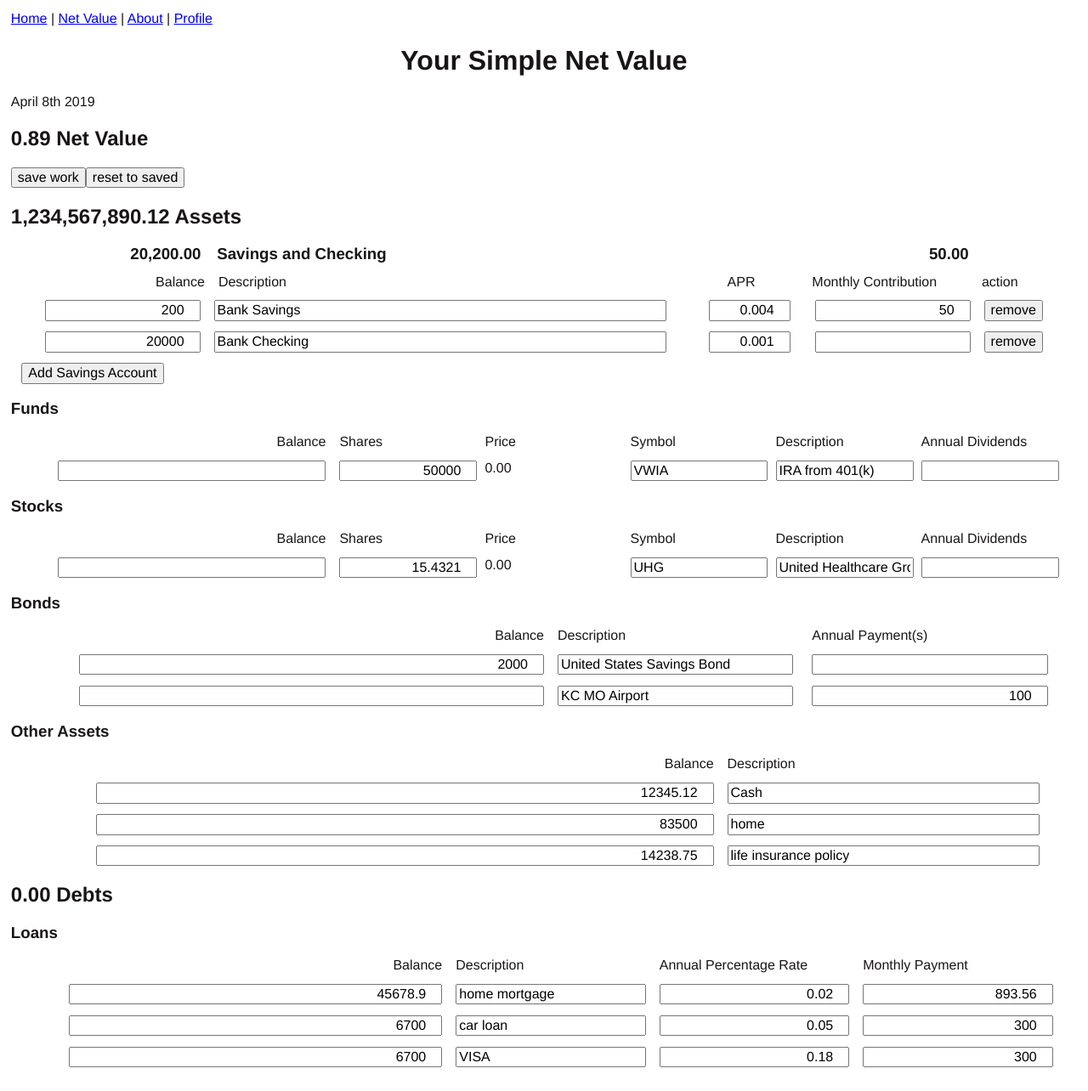
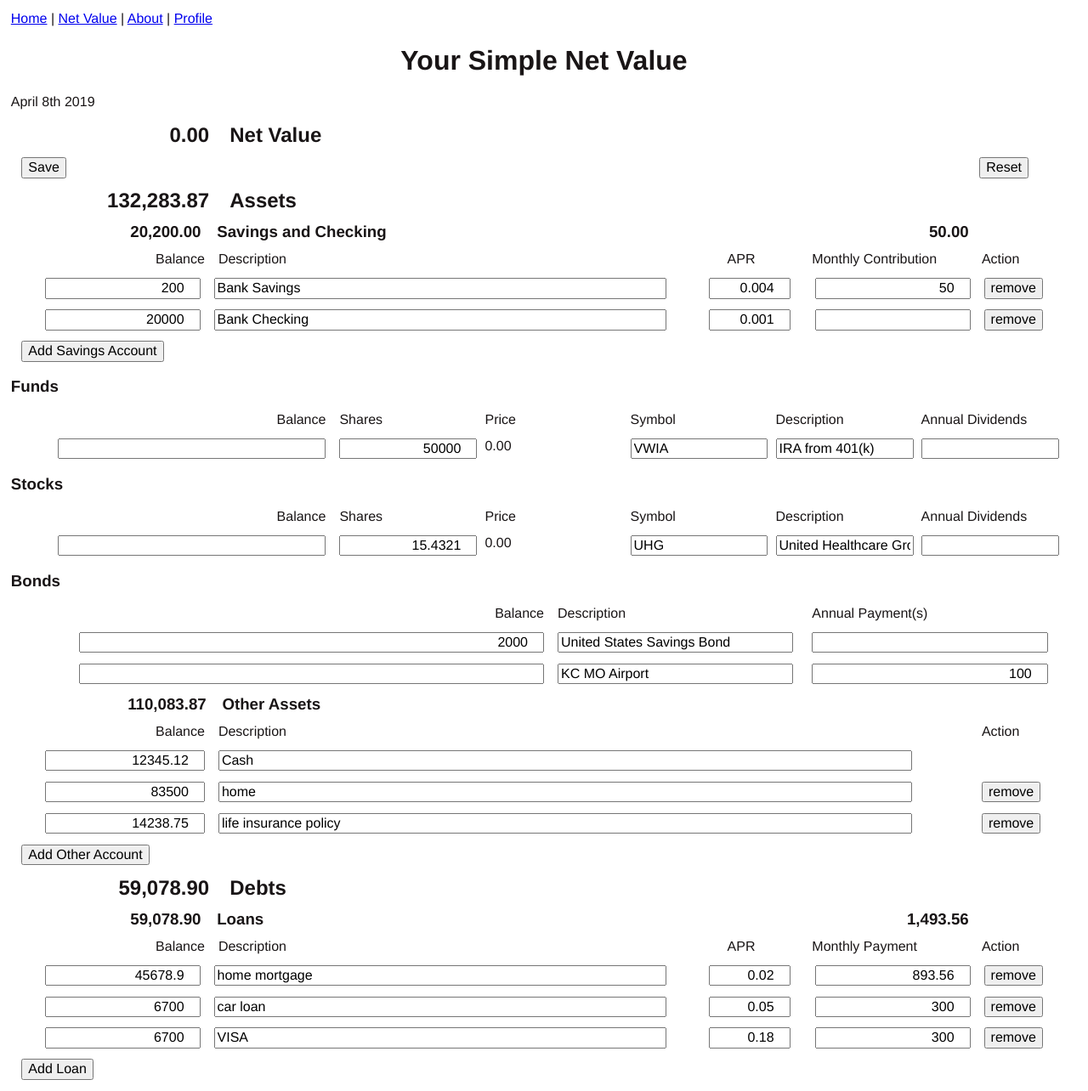
Before and after one commit to david-churn/netvalue-front, a Vue app: page /netvalue in a window 1280 px wide. Shown: the whole page at 85% size. Built offline with nearby package versions, Linux system fonts and the light colour scheme.

Commit message:
first draft of other asset & (loan) debt

```diff
--- a/src/components/loans.vue
+++ b/src/components/loans.vue
@@ -1,21 +1,48 @@
 <template>
   <div class="loans">
-    <h3>{{title}}</h3>
-    <div class="row">
+    <h3 class="row">
+      <div class="col-amount">{{ subtotalAmt }}</div>
+      <div class="flex7">{{ title }}</div>
+      <div class="col-amount">{{ subtotalPayment }}</div>
+      <div class="flex1"></div>
+    </h3>
+    <div class="row" v-show="loansDebts.length > 0">
       <div class="col-amount">Balance</div>
-      <div class="flex1">Description</div>
-      <div class="flex1">Annual Percentage Rate</div>
-      <div class="flex1">Monthly Payment</div>
+      <div class="flex6">Description</div>
+      <div class="flex1">APR</div>
+      <div class="flex2">Monthly Payment</div>
+      <div class="flex1">Action</div>
     </div>
     <div class="row"
-      v-for="(asset,index) in allDebts" :key="index">
-      <div class="col-amount"><input v-model="asset.amount" type="number" step=".01" class="amt"></div>
-      <div class="flex1"><input v-model="asset.description" type="text"></div>
-      <div class="flex1"><input v-model="asset.apr" type="number" step=".0001" class="amt"></div>
-      <div class="flex1"><input v-model="asset.payment" type="number" step=".01" class="amt"></div>
+      v-for="(debt,index) in loansDebts" :key="index">
+      <div class="col-amount">
+        <input type="number" step=".01" class="amt"
+          :value="debt.amount"
+          @focusout="updateRow($event,debt,'amount')">
+      </div>
+      <div class="flex6">
+        <input type="text"
+          :value="debt.description"
+          @focusout="updateRow($event,debt,'description')">
+      </div>
+      <div class="flex1">
+        <input type="number" step=".0001" class="amt"
+          :value="debt.apr"
+          @focusout="updateRow($event,debt,'apr')">
+      </div>
+      <div class="col-amount">
+        <input type="number" step=".01" class="amt"
+          v-model="debt.payment"
+          @focusout="updateRow($event,debt,'payment')">
+      </div>
+      <div class="flex1">
+        <button type="button" @click="deleteRow(debt)">remove</button>
+      </div>
+    </div>
+    <div class="row">
+      <button type="button" @click="addRow">Add Loan</button>
     </div>
   </div>
-
 </template>
 
 <script>
@@ -25,10 +52,60 @@ export default {
   name: 'loans',
   data: function () {
     return {
+//  tempId is a unique number for each asset/debt component.  Prevents duplicate tempId
+//  between the components.  All components must subtract tempId by 1000 in addRow method.
+      tempId: -11,
       title: 'Loans',
+      type: 'loan'
     }
   },
-  computed: mapGetters(['allDebts'])
+  computed: {
+    subtotalAmt: function () {
+      return this.loansDebts
+        .map(debt => Number.isFinite(Number(debt.amount)) ? Number(debt.amount) : 0)
+        .reduce((total, amount) => total + amount)
+        .toDecFormat(2);
+    },
+    subtotalPayment: function() {
+      return this.loansDebts
+        .map(debt => Number.isFinite(Number(debt.payment)) ? Number(debt.payment) : 0)
+        .reduce((total, payment) => total + payment)
+        .toDecFormat(2);
+    },
+    loansDebts: function () {
+      return this.typeDebts(this.type);
+    },
+    ...mapGetters(['typeDebts'])
+  },
+  methods: {
+    addRow() {
+      this.tempId-=1000;
+      let newLoan = {
+        id: this.tempId,
+        type: this.type,
+        amount: 0,
+        description: 'Your Loan',
+        apr: 0,
+        payment: 0
+      };
+      this.$store.dispatch('insertDebt', newLoan);
+    },
+    deleteRow(debt) {
+      this.$store.dispatch('deleteDebt', debt.id);
+    },
+    updateRow(e,debt,propStr) {
+      let updDebt = {
+        id: debt.id,
+        type: debt.type,
+        amount: debt.amount,
+        description: debt.description,
+        apr: debt.apr,
+        payment: debt.payment
+      };
+      updDebt[propStr] = e.srcElement.value;
+      this.$store.dispatch('updateDebt', updDebt);
+    }
+  }
 }
 </script>
 
--- a/src/components/others.vue
+++ b/src/components/others.vue
@@ -1,17 +1,37 @@
 <template>
   <div class="others">
-    <h3>{{title}}</h3>
+    <h3 class="row">
+      <div class="col-amount">{{ subtotalAmt }}</div>
+      <div class="flex10">{{ title }}</div>
+    </h3>
     <div class="row">
       <div class="col-amount">Balance</div>
-      <div class="flex1">Description</div>
+      <div class="flex9">Description</div>
+      <div class="flex1">Action</div>
     </div>
     <div class="row"
-      v-for="(asset,index) in allOthers" :key="index">
-      <div class="col-amount"><input v-model="asset.amount" type="number" step=".01" class="amt"></div>
-      <div class="flex1"><input v-model="asset.description" type="text"></div>
+      v-for="(asset,index) in otherAssets" :key="index">
+      <div class="col-amount">
+        <input  type="number" step=".01" class="amt"
+          :value="asset.amount"
+          @focusout="updateRow($event,asset,'amount')">
+      </div>
+      <div class="flex9">
+        <input type="text"
+          :value="asset.description"
+          @focusout="updateRow($event,asset,'description')">
+      </div>
+      <div class="flex1">
+        <button type="button"
+          v-show="asset.description!='Cash'"
+          @click="deleteRow(asset.id)">remove
+        </button>
+      </div>
+    </div>
+    <div class="row">
+      <button type="button" @click="addRow">Add Other Account</button>
     </div>
   </div>
-
 </template>
 
 <script>
@@ -21,10 +41,51 @@ export default {
   name: 'others',
   data: function () {
     return {
+      //  tempId is a unique number for each asset component.  Prevents duplicate tempId
+      //  between the components.  All components must subtract tempId by 1000 in addRow method.
+            tempId: -2,
       title: 'Other Assets',
+      type: 'other'
     }
   },
-  computed: mapGetters(['allOthers'])
+  computed: {
+    subtotalAmt: function () {
+      return this.otherAssets
+        .map(asset => Number.isFinite(Number(asset.amount)) ? Number(asset.amount) : 0)
+        .reduce((total, amount) => total + amount)
+        .toDecFormat(2);
+    },
+    otherAssets: function () {
+      return this.typeAssets(this.type);
+    },
+    ...mapGetters(['typeAssets'])
+  },
+  methods: {
+    addRow() {
+      this.tempId-=1000;
+      let newOther = {
+        id: this.tempId,
+        type: this.type,
+        amount: 0,
+        description: 'property or insurance'
+      };
+      this.$store.dispatch('insertAsset',newOther);
+    },
+    deleteRow(aID) {
+      this.$store.dispatch('deleteAsset',aID);
+    },
+    updateRow(e,asset,propStr) {
+      let updAsset = {
+        id: asset.id,
+        type: asset.type,
+        amount: asset.amount,
+        description: asset.description
+      };
+      updAsset[propStr] = e.srcElement.value;
+      console.log(updAsset);
+      this.$store.dispatch('updateAsset',updAsset);
+    }
+  }
 }
 </script>
 
--- a/src/components/savings.vue
+++ b/src/components/savings.vue
@@ -11,29 +11,29 @@
       <div class="flex6">Description</div>
       <div class="flex1">APR</div>
       <div class="flex2">Monthly Contribution</div>
-      <div class="flex1">action</div>
+      <div class="flex1">Action</div>
     </div>
     <div class="row"
       v-for="(asset,index) in savingsAssets" :key="index">
       <div class="col-amount">
         <input type="number" step=".01" min="0" class="amt"
           :value="asset.amount"
-          @input="updateRow($event, asset,'amount')">
+          @focusout="updateRow($event, asset,'amount')">
       </div>
       <div class="flex6">
         <input type="text"
           :value="asset.description"
-          @input="updateRow($event, asset, 'description')">
+          @focusout="updateRow($event, asset, 'description')">
       </div>
       <div class="flex1">
         <input type="number" step=".0001" min="0" class="amt"
           :value="asset.apr"
-          @input="updateRow($event, asset, 'apr')">
+          @focusout="updateRow($event, asset, 'apr')">
       </div>
       <div class="col-amount">
         <input type="number" step=".01" min="0" class="amt"
           :value="asset.payment"
-          @input="updateRow($event, asset, 'payment')">
+          @focusout="updateRow($event, asset, 'payment')">
       </div>
       <div class="flex1">
         <button type="button" @click="deleteRow(asset)">remove</button>
@@ -41,7 +41,6 @@
     </div>
     <div class="row">
       <button type="button" @click="addRow">Add Savings Account</button>
-      <!-- <button type="button" @click="?!?">Reset Savings</button> -->
     </div>
   </div>
 </template>
@@ -57,9 +56,7 @@ export default {
 //  between the components.  All components must subtract tempId by 1000 in addRow method.
       tempId: -1,
       title: 'Savings and Checking',
-      type: 'saving',
-      subtotal: 99,
-      assetArr : []
+      type: 'saving'
     }
   },
   computed: {
@@ -72,11 +69,11 @@ export default {
     subtotalContrib: function() {
       return this.savingsAssets
         .map(asset => Number.isFinite(Number(asset.payment)) ? Number(asset.payment) : 0)
-        .reduce((total, amount) => total + amount)
+        .reduce((total, payment) => total + payment)
         .toDecFormat(2);
     },
     savingsAssets: function () {
-      return this.typeAssets('saving');
+      return this.typeAssets(this.type);
     },
     ...mapGetters(['typeAssets'])
   },
--- a/src/store.js
+++ b/src/store.js
@@ -8,7 +8,7 @@ export default new Vuex.Store({
 // complains when store data updated outside mutations. Remove for production.
   strict: true,
   state: {
-//  type, symbol, description, apr, payment, shares, price, amount
+//  id, type, symbol, description, apr, payment, shares, price, amount
     assets: [
       {
         id: 2
@@ -73,7 +73,7 @@ export default new Vuex.Store({
       , amount: 14238.75
       }
   ],
-//  type, description, apr, payment, amount
+//  id, type, description, apr, payment, amount
     debts: [
       {
         id: 29
@@ -85,7 +85,7 @@ export default new Vuex.Store({
       },
       {
         id: 31
-      , type: "loan"
+      , type: 'loan'
       , description: 'car loan'
       , apr: 0.05
       , payment: 300
@@ -93,21 +93,23 @@ export default new Vuex.Store({
       },
       {
         id: 37
-      , type: "card"
+      , type: 'loan'
       , description: 'VISA'
       , apr: 0.18
       , payment: 300
       , amount: 6700
       }
-    ]
+    ],
+    deleteStr: 'delete'
   },
   getters: {
-    allAssets(state) {
+    activeAssets(state) {
       return state.assets
+        .filter(asset => asset.type !== state.deleteStr);
     },
     typeAssets: (state) => (whichType) => {
       return state.assets
-        .filter(asset => asset.type===whichType);
+        .filter(asset => asset.type === whichType);
     },
     allStocks(state) {
       return state.assets.filter(asset => asset.type==="stock");
@@ -118,12 +120,14 @@ export default new Vuex.Store({
     allFunds(state) {
       return state.assets.filter(asset => asset.type==="fund");
     },
-    allOthers(state) {
-      return state.assets.filter(asset => asset.type==="other");
+    activeDebts(state) {
+      return state.debts
+        .filter(debt => debt.type !== state.deleteStr);
     },
-    allDebts(state) {
-      return state.debts;
-    }
+    typeDebts: (state) => (whichType) => {
+      return state.debts
+        .filter(debt => debt.type === whichType);
+    },
   },
   actions: {
     deleteAsset(context,id) {
@@ -135,28 +139,46 @@ export default new Vuex.Store({
     updateAsset(context,assetObj) {
       context.commit('updateAsset', assetObj);
     },
+    deleteDebt(context,id) {
+      context.commit('deleteDebt', id);
+    },
     insertDebt(context,debtObj) {
       context.commit('insertDebt', debtObj);
+    },
+    updateDebt(context,debtObj) {
+      context.commit('updateDebt', debtObj);
     }
   },
   mutations: {
     deleteAsset(state,delID) {
-      console.log(`delete ID=${delID}`);
       let assetIdx = state.assets.map(asset => asset.id ).indexOf(delID);
-      state.assets[assetIdx].type = 'delete';
+      state.assets[assetIdx].type = state.deleteStr;
     },
     insertAsset(state,assetObj) {
       state.assets.push(assetObj);
     },
     updateAsset(state,updateObj) {
-      let assetIdx = _.findIndex(state.assets, obj => obj.id===updateObj.id);
+      let assetIdx = _.findIndex(state.assets, obj => obj.id === updateObj.id);
+      console.log(`index=${assetIdx}`,updateObj);
 //! remove the if for production
-      if (assetIdx > 0) {
+      if (assetIdx >= 0) {
         state.assets.splice(assetIdx,1,updateObj);
       }
     },
+    deleteDebt(state,delID) {
+      let debtIdx = state.debts.map(debt => debt.id ).indexOf(delID);
+      state.debts[debtIdx].type = state.deleteStr;
+    },
     insertDebt(state,debtObj) {
       state.debts.push(debtObj);
+    },
+    updateDebt(state,updateObj) {
+      let debtIdx = _.findIndex(state.debts, obj => obj.id === updateObj.id);
+      console.log(`index=${debtIdx}`,updateObj);
+//! remove the if for production
+      if (debtIdx >= 0) {
+        state.debts.splice(debtIdx,1,updateObj);
+      }
     }
   }
 })
--- a/src/views/NetValue.vue
+++ b/src/views/NetValue.vue
@@ -1,15 +1,30 @@
 <template>
   <div class="netvalue">
-    <h2>{{ totalAmt.toDecFormat(2) }} Net Value </h2>
-    <button type="button">save work</button>
-    <button type="button">reset to saved</button>
-    <h2>{{ assetAmt.toDecFormat(2) }} Assets</h2>
+    <h2 class="row">
+      <div class="col-amount">{{ totalAmt }}</div>
+      <div class="flex10">Net Value</div>
+    </h2>
+    <div class="row">
+      <div class="flex11">
+        <button type="button">Save</button>
+      </div>
+      <div class="flex1">
+        <button type="button">Reset</button>
+      </div>
+    </div>
+    <h2 class="row">
+      <div class="col-amount">{{ subtotalAssetsAmt }}</div>
+      <div class="flex10">Assets</div>
+    </h2>
     <aSavings/>
     <aFunds/>
     <aStocks/>
     <aBonds/>
     <aOthers/>
-    <h2>{{ debtAmt.toDecFormat(2) }} Debts</h2>
+    <h2 class="row">
+      <div class="col-amount">{{ subtotalDebtsAmt }}</div>
+      <div class="flex10">Debts</div>
+    </h2>
     <dLoans/>
   </div>
 </template>
@@ -36,13 +51,28 @@ export default {
 
   data: function () {
     return {
-      totalAmt: 0.89,
-      assetAmt: 1234567890.12,
-      debtAmt: 0
+      totalAssets: 0,
+      totalDebts: 0
     }
   },
-  computed: mapGetters([
-    'allAssets', 'allDebts'])
+  computed: {
+    subtotalAssetsAmt: function () {
+      return this.activeAssets
+        .map(asset => Number.isFinite(Number(asset.amount)) ? Number(asset.amount) : 0)
+        .reduce((total, amount) => total + amount)
+        .toDecFormat(2);
+    },
+    subtotalDebtsAmt: function () {
+      return this.activeDebts
+        .map(asset => Number.isFinite(Number(asset.amount)) ? Number(asset.amount) : 0)
+        .reduce((total, amount) => total + amount)
+        .toDecFormat(2);
+    },
+    totalAmt: function () {
+      return Number(this.totalAssets - this.totalDebts).toDecFormat(2);
+    },
+    ...mapGetters(['activeAssets', 'activeDebts'])
+  }
 }
 
 </script>
```
